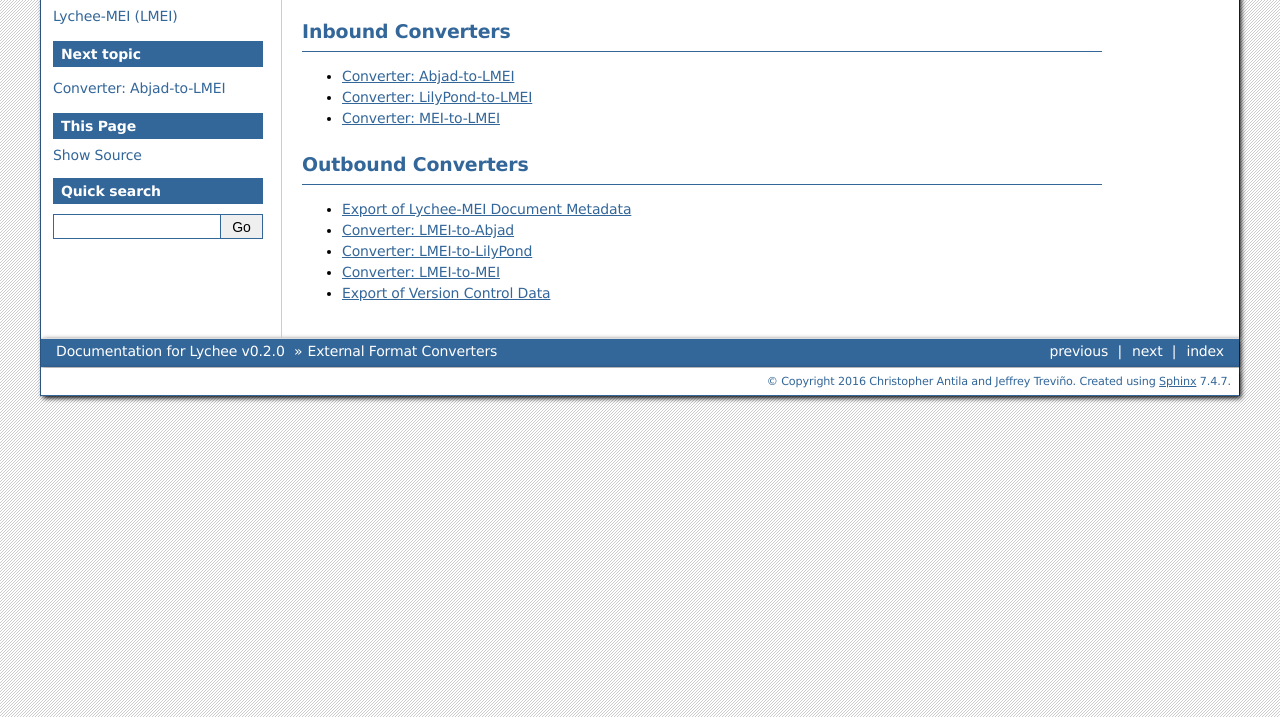
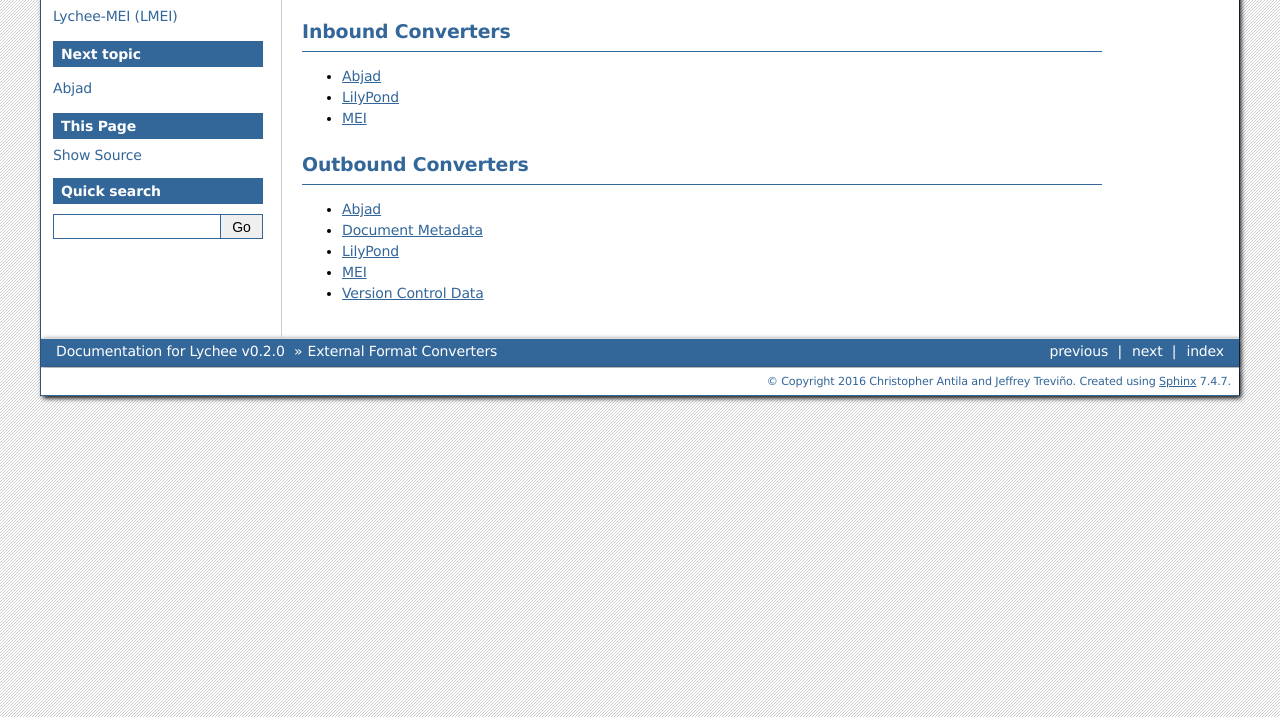
Before and after one commit to nCoda/lychee, a Sphinx documentation site: the page built from doc/source/converters.rst, in a window 1280 px wide, cut to the strip 183-900 px from the top of the page. Built offline with Sphinx 7.4.7, drawn with Linux system fonts in a browser that asks for light colours.

Commit message:
Change: splitting converters into 'inbound' & 'outbound' submodule (part 5)
This commit updates the paths used in the API.

For T42

```diff
--- /dev/null
+++ b/doc/source/converters-abjad_in.rst
@@ -0,0 +1,5 @@
+Abjad
+=====
+
+.. automodule:: lychee.converters.inbound.__abjad
+    :members:
--- /dev/null
+++ b/doc/source/converters-abjad_out.rst
@@ -0,0 +1,5 @@
+Abjad
+=====
+
+.. automodule:: lychee.converters.outbound.__abjad
+    :members:
--- a/doc/source/converters-abjad_to_lmei.rst
+++ /dev/null
@@ -1,5 +0,0 @@
-Converter: Abjad-to-LMEI
-========================
-
-.. automodule:: lychee.converters.abjad_to_lmei
-    :members:
--- /dev/null
+++ b/doc/source/converters-document_out.rst
@@ -0,0 +1,5 @@
+Document Metadata
+=================
+
+.. automodule:: lychee.converters.outbound.document
+    :members:
--- a/doc/source/converters-document_outbound.rst
+++ /dev/null
@@ -1,5 +0,0 @@
-Export of Lychee-MEI Document Metadata
-======================================
-
-.. automodule:: lychee.converters.document_outbound
-    :members:
--- /dev/null
+++ b/doc/source/converters-lilypond_in.rst
@@ -0,0 +1,5 @@
+LilyPond
+========
+
+.. automodule:: lychee.converters.inbound.lilypond
+    :members:
--- /dev/null
+++ b/doc/source/converters-lilypond_out.rst
@@ -0,0 +1,5 @@
+LilyPond
+========
+
+.. automodule:: lychee.converters.outbound.lilypond
+    :members:
--- a/doc/source/converters-lmei_to_abjad.rst
+++ /dev/null
@@ -1,5 +0,0 @@
-Converter: LMEI-to-Abjad
-========================
-
-.. automodule:: lychee.converters.lmei_to_abjad
-    :members:
--- a/doc/source/converters-lmei_to_mei.rst
+++ /dev/null
@@ -1,5 +0,0 @@
-Converter: LMEI-to-MEI
-=======================
-
-.. automodule:: lychee.converters.lmei_to_mei
-    :members:
--- a/doc/source/converters-ly_to_mei.rst
+++ /dev/null
@@ -1,5 +0,0 @@
-Converter: LilyPond-to-LMEI
-===========================
-
-.. automodule:: lychee.converters.ly_to_mei
-    :members:
--- /dev/null
+++ b/doc/source/converters-mei_in.rst
@@ -0,0 +1,5 @@
+MEI
+===
+
+.. automodule:: lychee.converters.inbound.mei
+    :members:
--- /dev/null
+++ b/doc/source/converters-mei_out.rst
@@ -0,0 +1,5 @@
+MEI
+===
+
+.. automodule:: lychee.converters.outbound.mei
+    :members:
--- a/doc/source/converters-mei_to_lmei.rst
+++ /dev/null
@@ -1,5 +0,0 @@
-Converter: MEI-to-LMEI
-======================
-
-.. automodule:: lychee.converters.mei_to_lmei
-    :members:
--- a/doc/source/converters-mei_to_ly.rst
+++ /dev/null
@@ -1,5 +0,0 @@
-Converter: LMEI-to-LilyPond
-===========================
-
-.. automodule:: lychee.converters.mei_to_ly
-    :members:
--- /dev/null
+++ b/doc/source/converters-vcs_out.rst
@@ -0,0 +1,5 @@
+Version Control Data
+====================
+
+.. automodule:: lychee.converters.outbound.vcs
+    :members:
--- a/doc/source/converters-vcs_outbound.rst
+++ /dev/null
@@ -1,5 +0,0 @@
-Export of Version Control Data
-==============================
-
-.. automodule:: lychee.converters.vcs_outbound
-    :members:
--- a/doc/source/converters.rst
+++ b/doc/source/converters.rst
@@ -11,9 +11,9 @@ Inbound Converters
 .. toctree::
     :maxdepth: 1
 
-    converters-abjad_to_lmei
-    converters-ly_to_mei
-    converters-mei_to_lmei
+    converters-abjad_in
+    converters-lilypond_in
+    converters-mei_in
 
 
 Outbound Converters
@@ -22,8 +22,8 @@ Outbound Converters
 .. toctree::
     :maxdepth: 1
 
-    converters-document_outbound
-    converters-lmei_to_abjad
-    converters-mei_to_ly
-    converters-lmei_to_mei
-    converters-vcs_outbound
+    converters-abjad_out
+    converters-document_out
+    converters-lilypond_out
+    converters-mei_out
+    converters-vcs_out
--- a/doc/source/document.rst
+++ b/doc/source/document.rst
@@ -6,6 +6,3 @@ MEI Document Representation
 
 .. automodule:: lychee.document.document
     :members:
-
-.. automodule:: lychee.document.step
-    :members:
```
